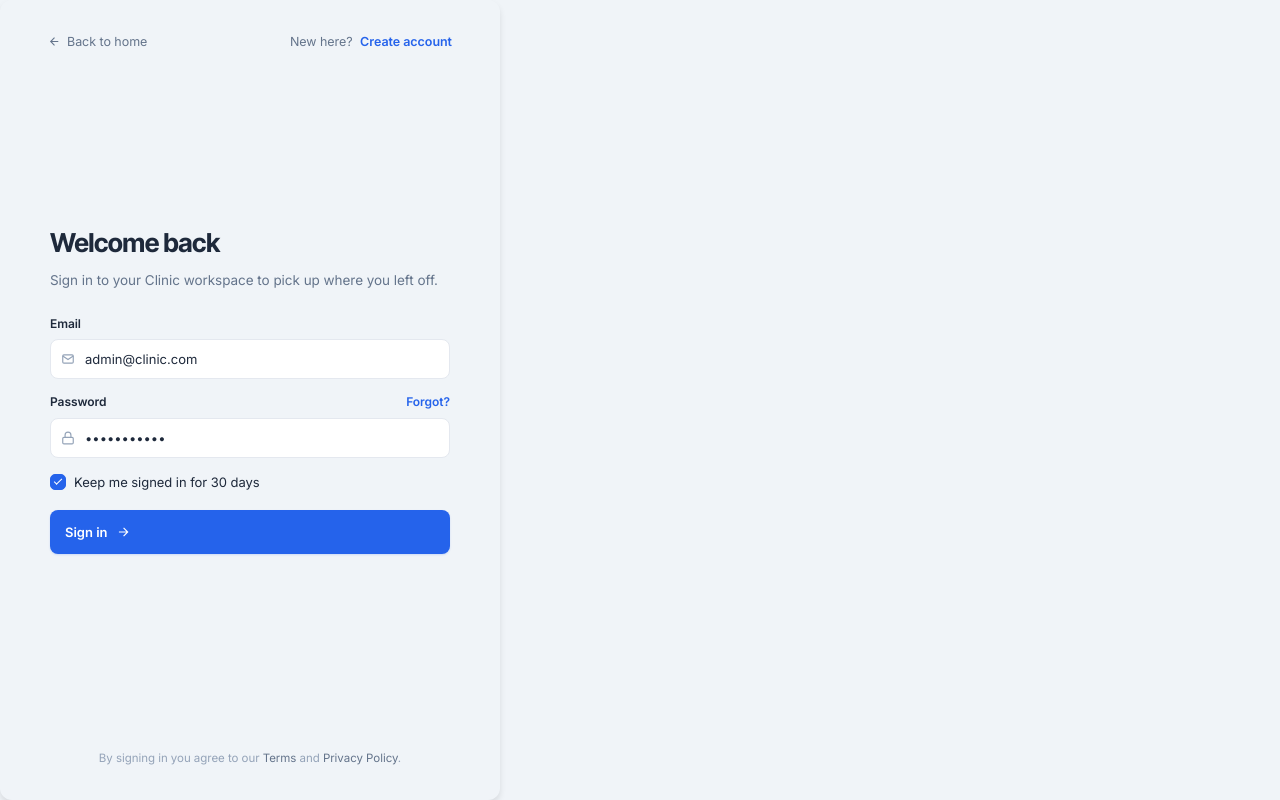
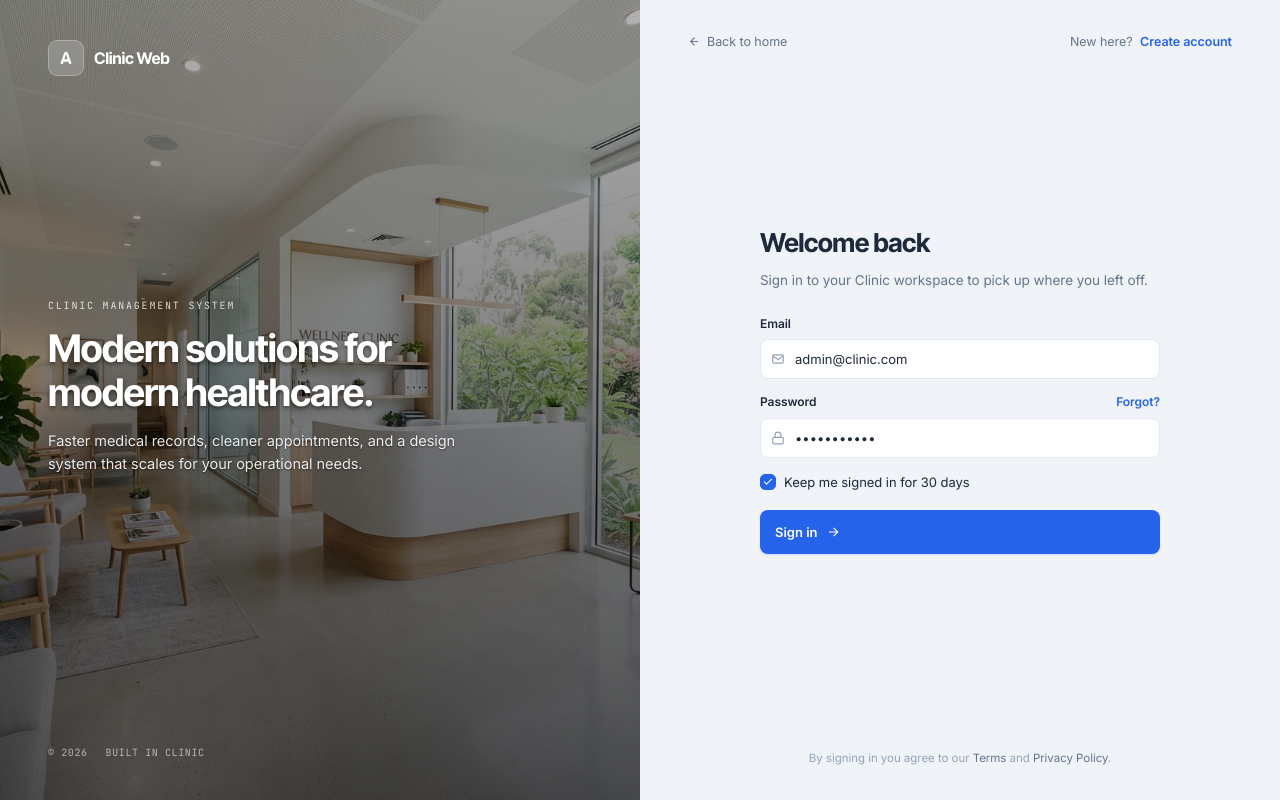
Before and after one commit to RimuruTempestCkCK/clinic-management, a SvelteKit app in the folder clinic-management-web/: page /login in a window 1280 px wide. Built offline with nearby package versions, Linux system fonts and the light colour scheme.

Commit message:
feat: add beautiful clinic background image to login page

```diff
--- a/clinic-management-web/src/routes/login/+page.svelte
+++ b/clinic-management-web/src/routes/login/+page.svelte
@@ -25,8 +25,30 @@
     <title>Sign in · Clinic Management</title>
 </svelte:head>
 
-<div class="auth-shell" style="justify-content: center; background-color: var(--c-bg);">
-    <main class="auth-main" style="flex: none; max-width: 500px; width: 100%; border-radius: 12px; box-shadow: 0 4px 6px rgba(0,0,0,0.1);">
+<div class="auth-shell">
+    <aside class="auth-aside" style="background-image: url('/clinic-bg.jpg'); background-size: cover; background-position: center; position: relative;">
+        <!-- Add a subtle dark overlay so text is readable if we want, or just leave it blank -->
+        <div style="position: absolute; inset: 0; background: linear-gradient(to bottom, rgba(0,0,0,0.3) 0%, rgba(0,0,0,0.7) 100%);"></div>
+
+        <div class="auth-brand" style="position: relative; z-index: 1;">
+            <div class="logo">
+                <svg viewBox="0 0 36 36" xmlns="http://www.w3.org/2000/svg"><path fill="#fff" d="M14.747 9.125c.527-1.426 1.736-2.573 3.317-2.573c1.643 0 2.792 1.085 3.318 2.573l6.077 16.867c.186.496.248.931.248 1.147c0 1.209-.992 2.046-2.139 2.046c-1.303 0-1.954-.682-2.264-1.611l-.931-2.915h-8.62l-.93 2.884c-.31.961-.961 1.642-2.232 1.642c-1.24 0-2.294-.93-2.294-2.17c0-.496.155-.868.217-1.023l6.233-16.867zm.34 11.256h5.891l-2.883-8.992h-.062l-2.946 8.992z"/></svg>
+            </div>
+            <div class="name">Clinic Web</div>
+        </div>
+
+        <div class="auth-aside-body" style="position: relative; z-index: 1;">
+            <span class="auth-aside-eyebrow" style="color: rgba(255,255,255,0.8);">Clinic Management System</span>
+            <h1 style="color: white; text-shadow: 0 2px 4px rgba(0,0,0,0.5);">Modern solutions for modern healthcare.</h1>
+            <p style="color: rgba(255,255,255,0.9); text-shadow: 0 1px 2px rgba(0,0,0,0.5);">Faster medical records, cleaner appointments, and a design system that scales for your operational needs.</p>
+        </div>
+
+        <div class="auth-aside-footer" style="position: relative; z-index: 1; color: rgba(255,255,255,0.6);">
+            <span>© 2026</span> <span>BUILT IN CLINIC</span>
+        </div>
+    </aside>
+
+    <main class="auth-main">
         <div class="auth-main-top">
             <a href="/" style="font-size:12.5px;color:var(--t-muted);display:inline-flex;align-items:center;gap:6px">
                 <svg viewBox="0 0 24 24" width="13" height="13" fill="none" stroke="currentColor" stroke-width="2"><path d="M19 12H5M12 19l-7-7 7-7"/></svg> Back to home
```
Also changed, not shown: clinic-management-web/static/clinic-bg.jpg (added).
